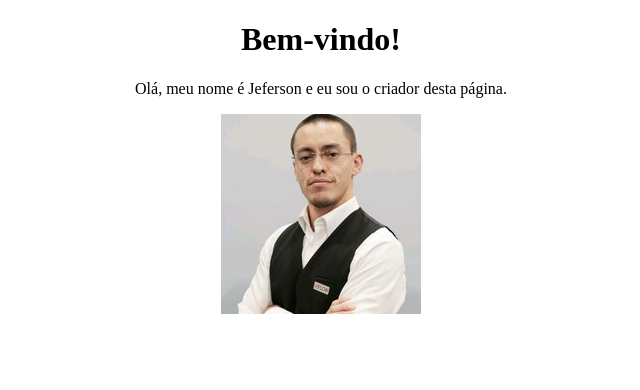
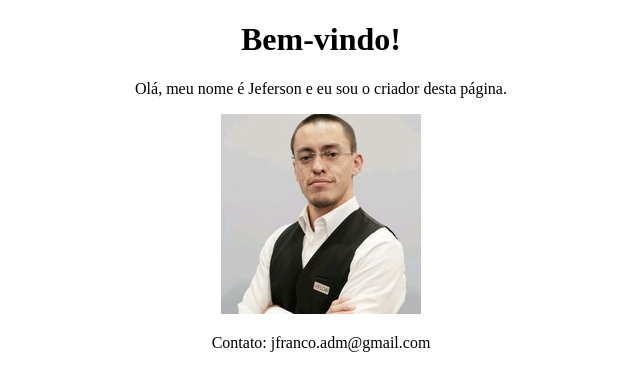
Before and after one commit to jfranco202/jfranco202.github.io, a plain HTML site: page index.html in a window 1280 px wide. Shown: the whole page, without its empty margins (319-959 px from the left). Drawn offline with Linux system fonts and the light colour scheme.

Commit message:
contato adicionado

```diff
--- a/index.html
+++ b/index.html
@@ -13,6 +13,8 @@
 
     </center>
 
+    <p style="text-align:center;">Contato: jfranco.adm@gmail.com</p>
+
 </body>
 
 </html>
```
